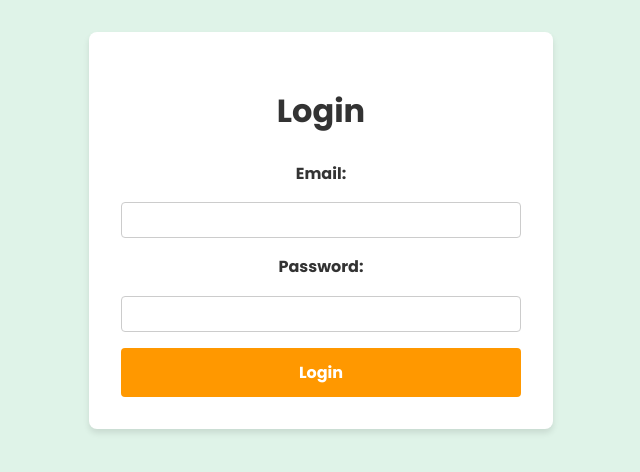
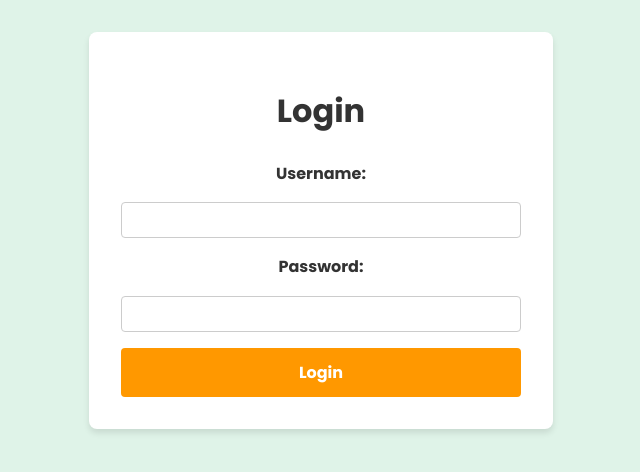
Before and after one commit to chantal-delcarmen/adoptify-pet-finder, a React (Create React App) app in the folder frontend/: page /login in a window 1280 px wide. Shown: the top 472 px of the page, without its empty margins (319-959 px from the left). Built offline with nearby package versions, Linux system fonts and the light colour scheme; no server answers.

Commit message:
Refactor Login component: change email to username, improve error handling, and enhance debug information display

```diff
--- a/frontend/src/pages/Login.js
+++ b/frontend/src/pages/Login.js
@@ -3,33 +3,37 @@ import { useNavigate } from 'react-router-dom'; // Use react-router-dom for navi
 import '../styles/login.scss'; // Import login styles
 
 function Login() {
-  const [email, setEmail] = useState('');
+  const [username, setUsername] = useState('');
   const [password, setPassword] = useState('');
   const [error, setError] = useState('');
+  const [debugInfo, setDebugInfo] = useState(''); // State for debugging output
   const navigate = useNavigate();
 
   const handleLogin = async (e) => {
     e.preventDefault();
     try {
-      const response = await fetch('http://localhost:8000/api-auth//login', {
+      const response = await fetch('http://localhost:8000/api-auth/login/', {
         method: 'POST',
         headers: { 'Content-Type': 'application/json' },
-        body: JSON.stringify({ email, password }),
+        body: JSON.stringify({ username, password }),
       });
 
       if (response.ok) {
         const data = await response.json();
         console.log('Login successful:', data);
-        // Save token or user data to localStorage or context
+        setDebugInfo(`Login successful: ${JSON.stringify(data, null, 2)}`); // Pretty-print JSON
         localStorage.setItem('token', data.token);
         navigate('/'); // Redirect to the homepage or dashboard
       } else {
         const errorData = await response.json();
+        console.error('Backend error:', errorData);
         setError(errorData.error || 'Login failed');
+        setDebugInfo(`Backend error: ${JSON.stringify(errorData, null, 2)}`); // Pretty-print JSON
       }
     } catch (err) {
       console.error('Error logging in:', err);
       setError('An error occurred. Please try again.');
+      setDebugInfo(`Error logging in: ${err.message}`);
     }
   };
 
@@ -37,12 +41,12 @@ function Login() {
     <div className="login-page">
       <h1>Login</h1>
       <form onSubmit={handleLogin} className="login-form">
-        <label htmlFor="email">Email:</label>
+        <label htmlFor="username">Username:</label>
         <input
-          type="email"
-          id="email"
-          value={email}
-          onChange={(e) => setEmail(e.target.value)}
+          type="text"
+          id="username"
+          value={username}
+          onChange={(e) => setUsername(e.target.value)}
           required
         />
 
@@ -58,7 +62,16 @@ function Login() {
         <button type="submit" className="button button--primary">Login</button>
       </form>
 
+      {/* Display error message */}
       {error && <p className="error-message">{error}</p>}
+
+      {/* Display debugging information */}
+      {debugInfo && (
+        <div className="debug-info">
+          <h3>Debug Info:</h3>
+          <pre>{debugInfo}</pre>
+        </div>
+      )}
     </div>
   );
 }
```
